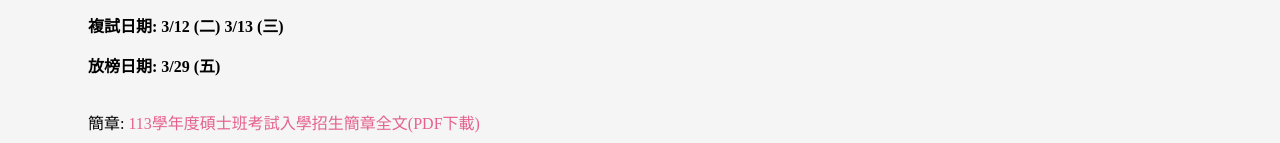
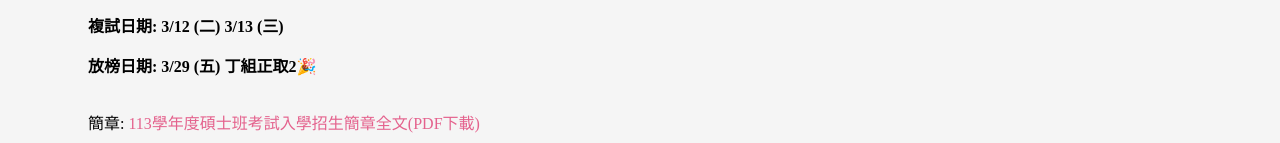
Before and after one commit to KKkevvinn/113-.github.io, a plain HTML site: page index.html in a window 1280 px wide. Shown: the part 313-456 px from the top of the page. Drawn offline with Linux system fonts and the light colour scheme.

Commit message:
Update index.html

```diff
--- a/index.html
+++ b/index.html
@@ -17,7 +17,7 @@
             國立陽明交通大學&nbsp;生物醫學工程學系碩士班</h3>
             <blockquote><blockquote class="special">初試放榜: 3/1 (五) ✅丁組、甲組</blockquote></blockquote>
             <blockquote><blockquote class="special">複試日期: 3/12 (二) 3/13 (三)</blockquote></blockquote>
-            <blockquote><blockquote class="special">放榜日期: 3/29 (五)</blockquote></blockquote>
+            <blockquote><blockquote class="special">放榜日期: 3/29 (五) 丁組正取2🎉</blockquote></blockquote>
             <p>&nbsp;</p>
             <blockquote><blockquote>簡章: <a href="https://sr2.aa.nycu.edu.tw/action.aspx?id=7ae13ab0-5e6d-4fd7-8ce2-45a51ef6d03a" target="_blank" >113學年度碩士班考試入學招生簡章全文(PDF下載)</a></blockquote></blockquote>
             <blockquote><blockquote>報名系統: <a href="https://apply.nycu.edu.tw/" target="_blank" >國立陽明交通大學申請報名及報到系統</a></blockquote></blockquote>
```
